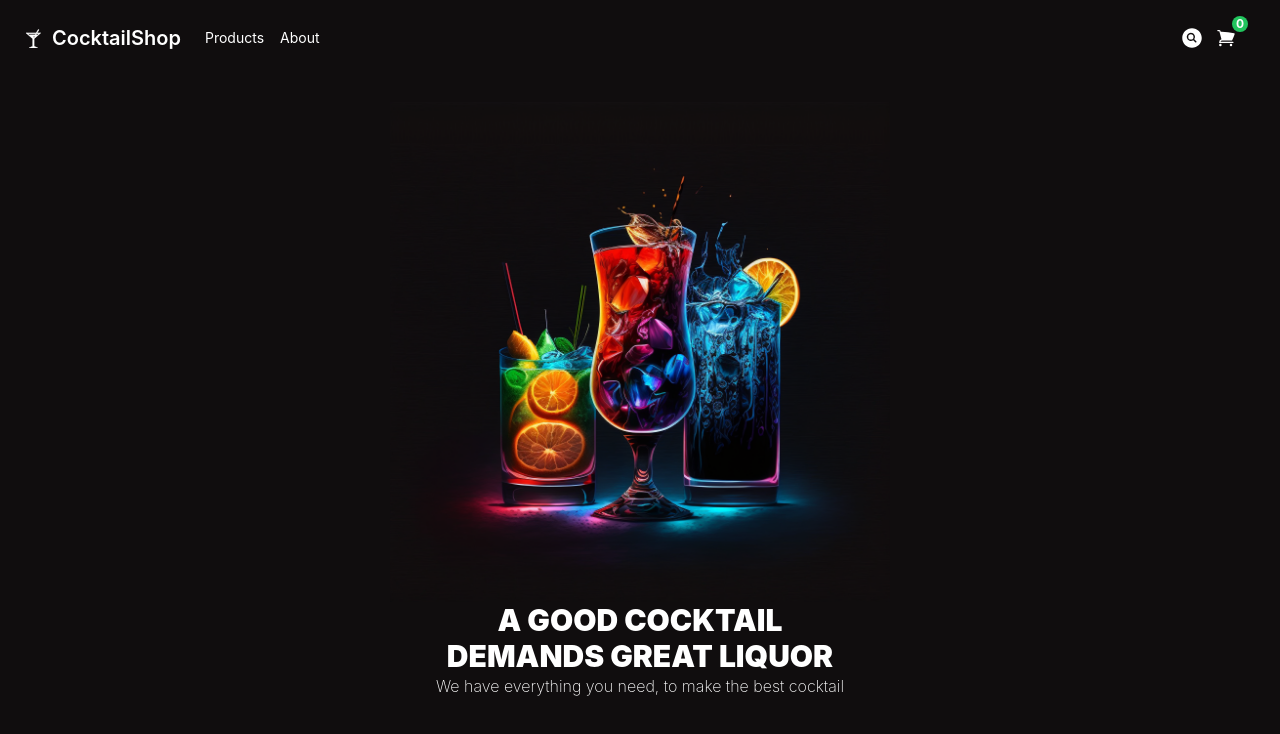
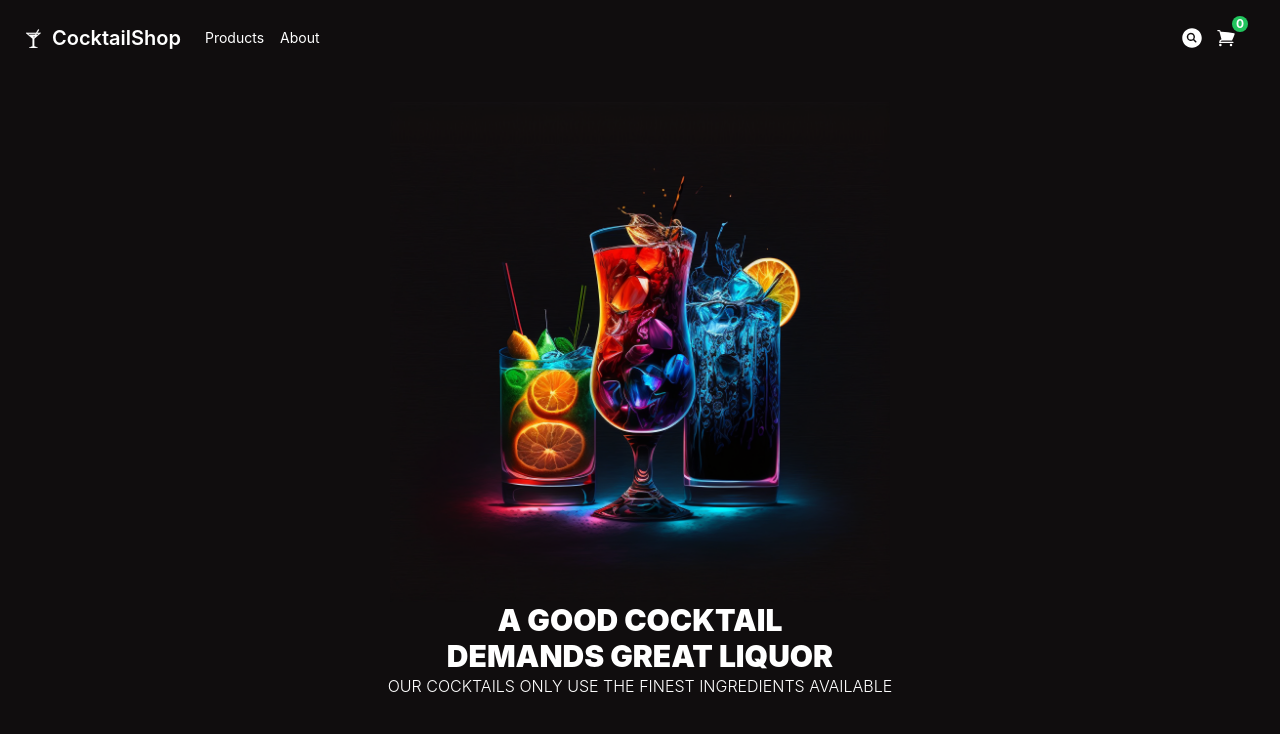
Before and after one commit to jacobgervin/cocktailshop, a React (Create React App) app: page / in a window 1280 px wide. Shown: the top 734 px of the page. Built offline with nearby package versions, Linux system fonts and the light colour scheme; no server answers.

Commit message:
uppercase hero

```diff
--- a/src/hero.js
+++ b/src/hero.js
@@ -7,7 +7,7 @@ function HeroSection() {
     <div className="hero-section">
         <img src={heroimage} alt="cocktails" className='hero-image' />
       <h1 className="hero-text text-3xl font-black">A GOOD COCKTAIL <br></br> DEMANDS GREAT LIQUOR</h1>
-      <h3 className='here-subtitle font-extralight'>We have everything you need, to make the best cocktail</h3>
+      <h3 className='here-subtitle font-light uppercase'>Our cocktails only use the finest ingredients available</h3>
     </div>
   );
 }
```
